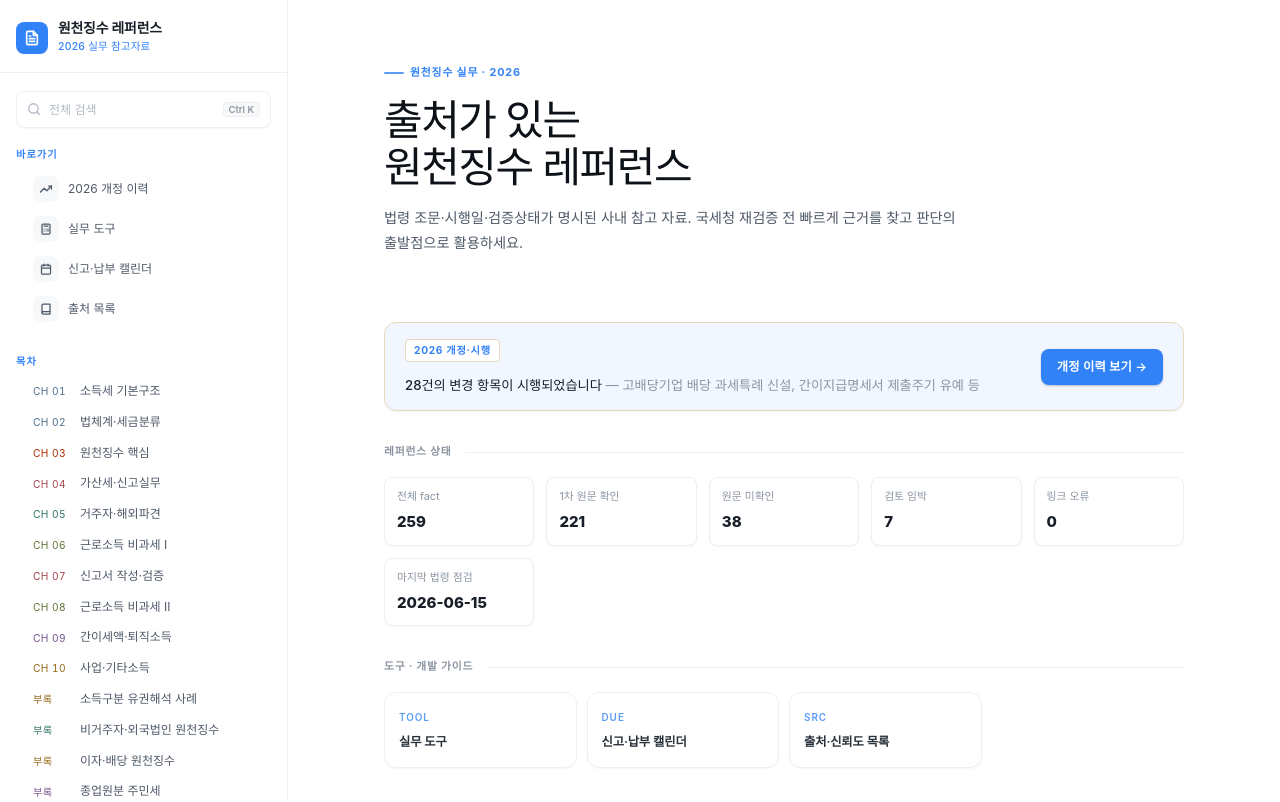
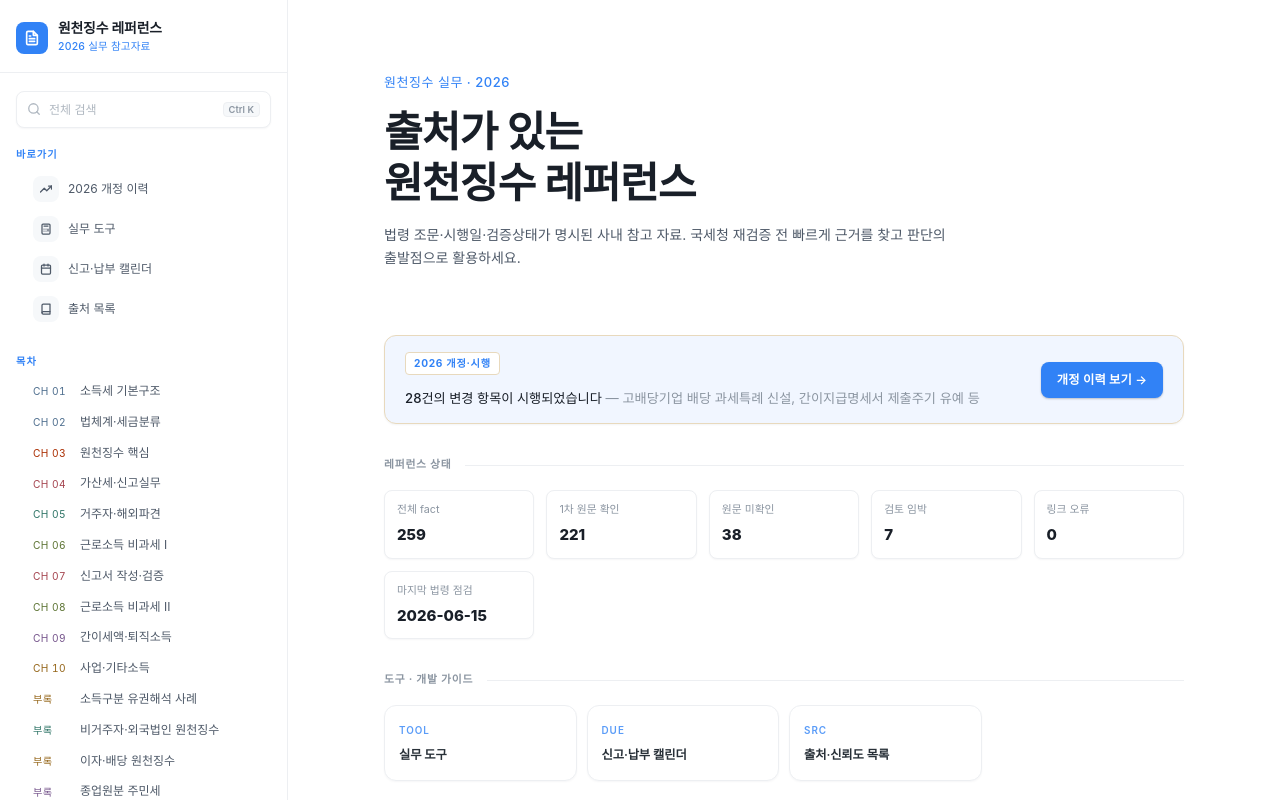
Before and after one commit to qoxmfaktmxj/withhold-tax, a Next.js app: page / in a window 1280 px wide. Shown: the top 802 px of the page. Built offline with nearby package versions, Linux system fonts and the light colour scheme; a web font is replaced by a local one.

Commit message:
style(hero): 굵은 sans 헤드라인 + 블루 kicker

```diff
--- a/app/globals.css
+++ b/app/globals.css
@@ -779,7 +779,7 @@ div.wt-sidebar-search button:hover { color: var(--gray-700); }
 
 /* Hero — Webflow SaaS style */
 .wt-gazette-masthead {
-  padding: 0 var(--space-xxl) 0;
+  padding: 8px var(--space-xxl) 0;
   display: flex;
   flex-direction: column;
   align-items: flex-start;
@@ -794,38 +794,33 @@ div.wt-sidebar-search button:hover { color: var(--gray-700); }
   align-items: center;
   gap: 6px;
   font-family: var(--font-display);
-  font-size: 0.72rem;
+  font-size: 13px;
+  font-weight: 500;
+  letter-spacing: .04em;
+  text-transform: none;
+  color: var(--accent);
+  margin-bottom: 14px;
+}
+
+.wt-gazette-kicker::before {
+  display: none;
+}
+
+.wt-gazette-headline {
+  font-family: var(--font-display);
+  font-size: clamp(2rem, 4vw, 2.8rem);
   font-weight: 700;
-  letter-spacing: 0.08em;
-  text-transform: uppercase;
-  color: var(--blue-600);
-  margin-bottom: 14px;
-}
-
-.wt-gazette-kicker::before {
-  content: '';
-  display: block;
-  width: 20px;
-  height: 2px;
-  background: var(--blue-500);
-  border-radius: 1px;
-}
-
-.wt-gazette-headline {
-  font-family: var(--font-display);
-  font-size: clamp(2rem, 4vw, 2.8rem);
-  font-weight: 500;
-  color: var(--gray-950);
-  line-height: 1.12;
-  letter-spacing: -0.035em;
+  color: var(--ink);
+  line-height: 1.2;
+  letter-spacing: -0.02em;
   margin-bottom: 16px;
 }
 
 .wt-gazette-dateline {
   font-family: var(--font-body);
-  font-size: 0.95rem;
+  font-size: 14px;
   color: var(--text-secondary);
-  line-height: 1.75;
+  line-height: 1.6;
   max-width: 580px;
   letter-spacing: 0;
   text-transform: none;
```
